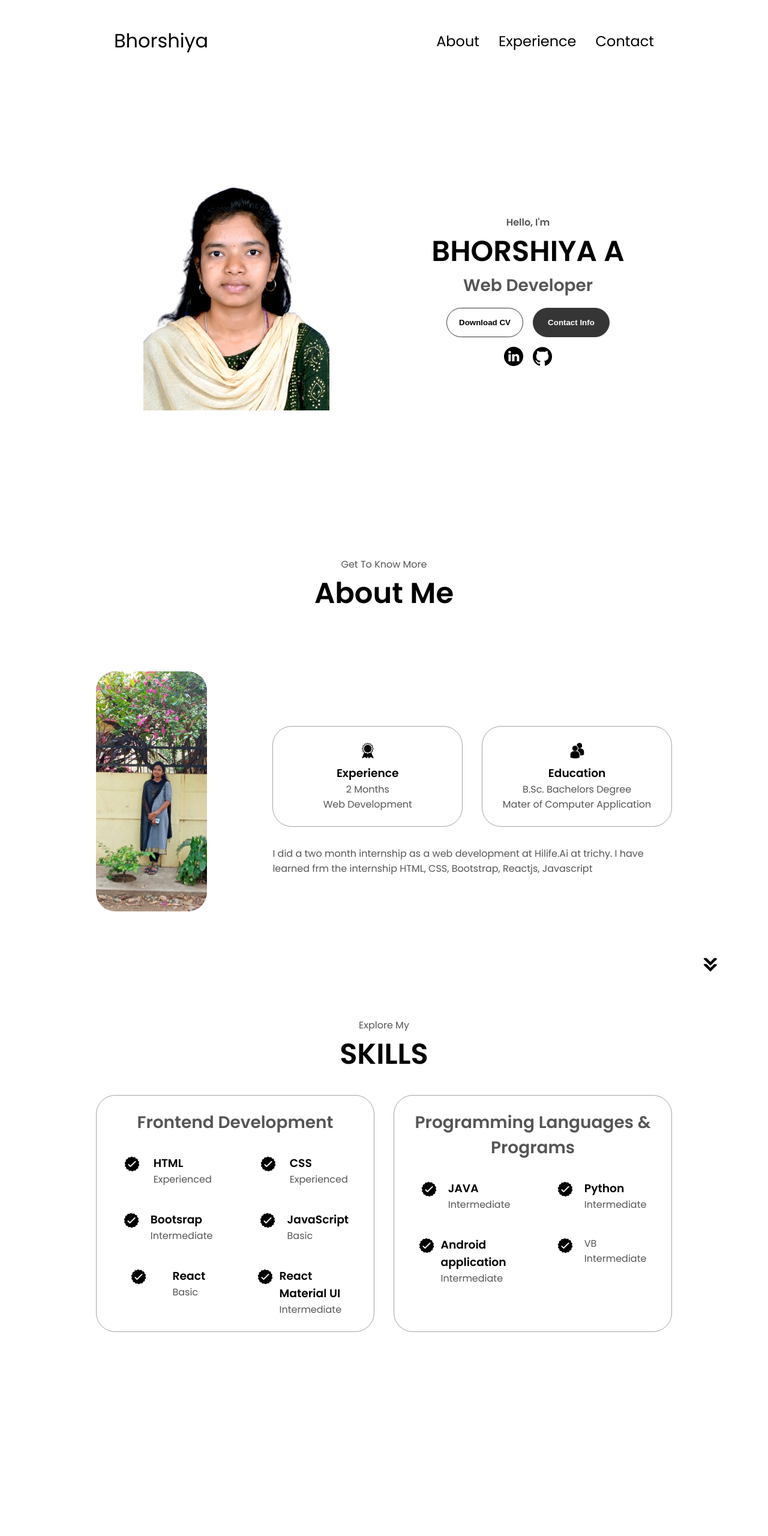
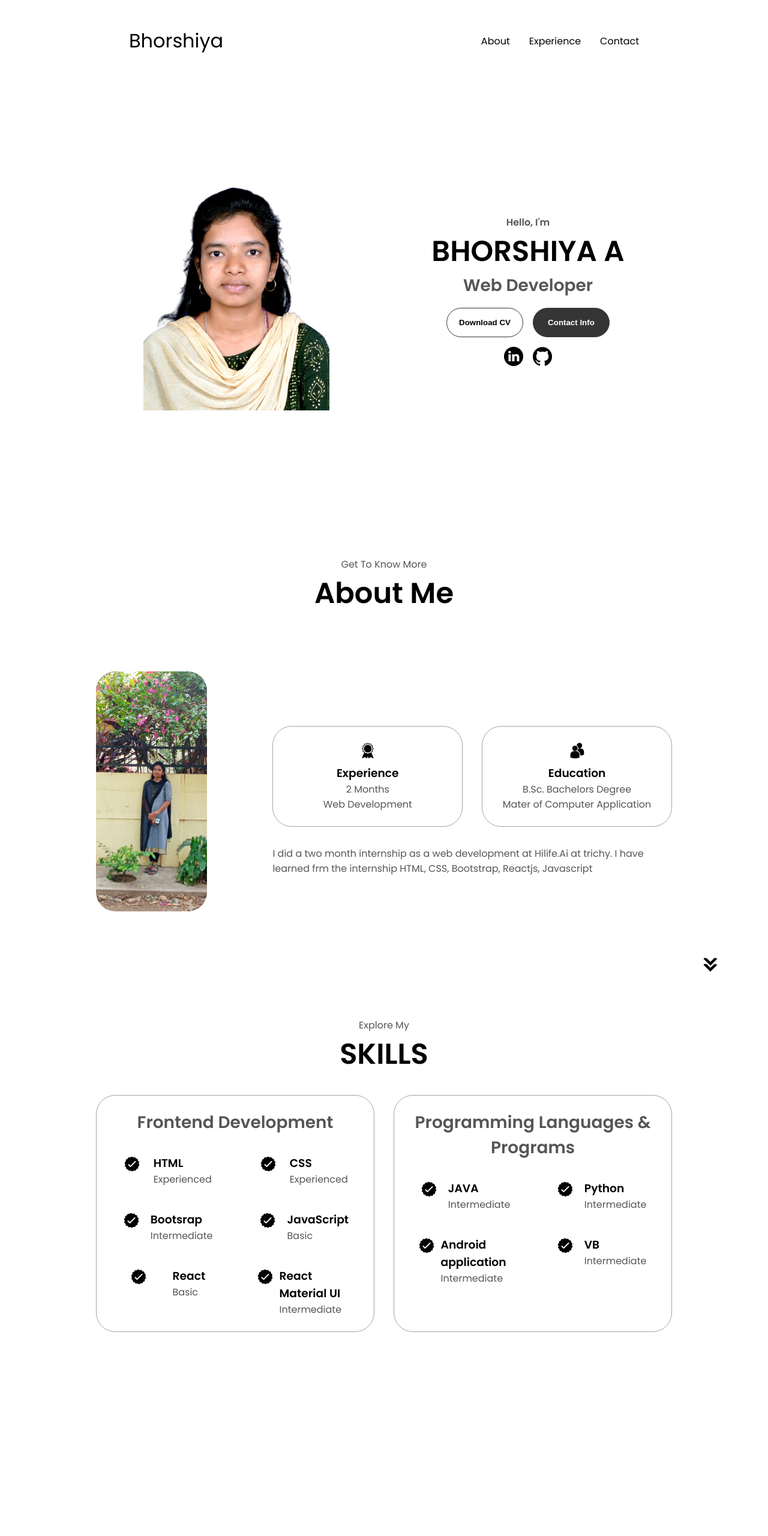
Before and after one commit to Bhorshiya/Portfolio, a plain HTML site: page index.html in a window 1280 px wide. Shown: the top 2560 px of the page at 60% size. Drawn offline with Linux system fonts and the light colour scheme.

Commit message:
Modified

```diff
--- a/index.html
+++ b/index.html
@@ -236,7 +236,7 @@
                 />
                 <div>
                   <h3></h3>
-                  <p>VB</p>
+                  <h3>VB</h3>
                   <p>Intermediate</p>
                 </div>
               </article>
@@ -245,6 +245,8 @@
         </div>
       </div>
     </section>
+
+
     <section id="contact">
       <p class="section__text__p1">Get in Touch</p>
       <h1 class="title">Contact Me</h1>
--- a/style.css
+++ b/style.css
@@ -17,6 +17,7 @@ html {
 
 p {
   color: rgb(85, 85, 85);
+
 }
 
 /* TRANSITION */
@@ -42,7 +43,6 @@ nav {
 .nav-links {
   gap: 2rem;
   list-style: none;
-  font-size: 1.5rem;
 }
 
 a {
@@ -90,7 +90,7 @@ a:hover {
   width: 100%;
   height: 2px;
   background-color: black;
-  transition: all 0.3 ease-in-out;
+  transition: all 0.3 ease-in;
 }
 
 .menu-links {
```
